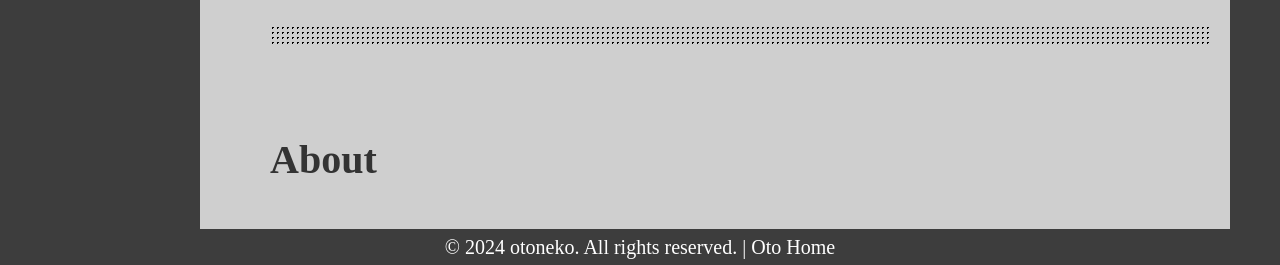
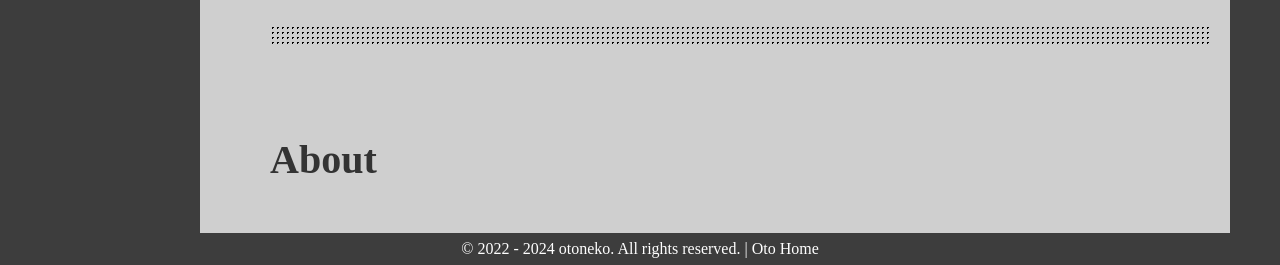
Before and after one commit to oto-home/docs, a plain HTML site: page index.html in a window 1280 px wide. Shown: the part 535-800 px from the top of the page. Drawn offline with Linux system fonts and the light colour scheme; a web font is replaced by a local one.

Commit message:
Footerを修正

```diff
--- a/index.html
+++ b/index.html
@@ -176,7 +176,7 @@
     </div>
 
     <footer>
-      <p>&copy; 2024 otoneko. All rights reserved. | Oto Home</p>
+      <p>&copy; 2022 - !!FULL_YEAR!! otoneko. All rights reserved. | Oto Home</p>
     </footer>
 
     <script src="script.js"></script>
--- a/script.js
+++ b/script.js
@@ -33,3 +33,8 @@ document.addEventListener('DOMContentLoaded', function() {
     }
   });
 });
+
+const footer = document.getElementsByTagName('footer')[0];
+if (footer) {
+  footer.textContent = footer.textContent.replace('!!FULL_YEAR!!', `${new Date().getFullYear()}`);
+};
```
